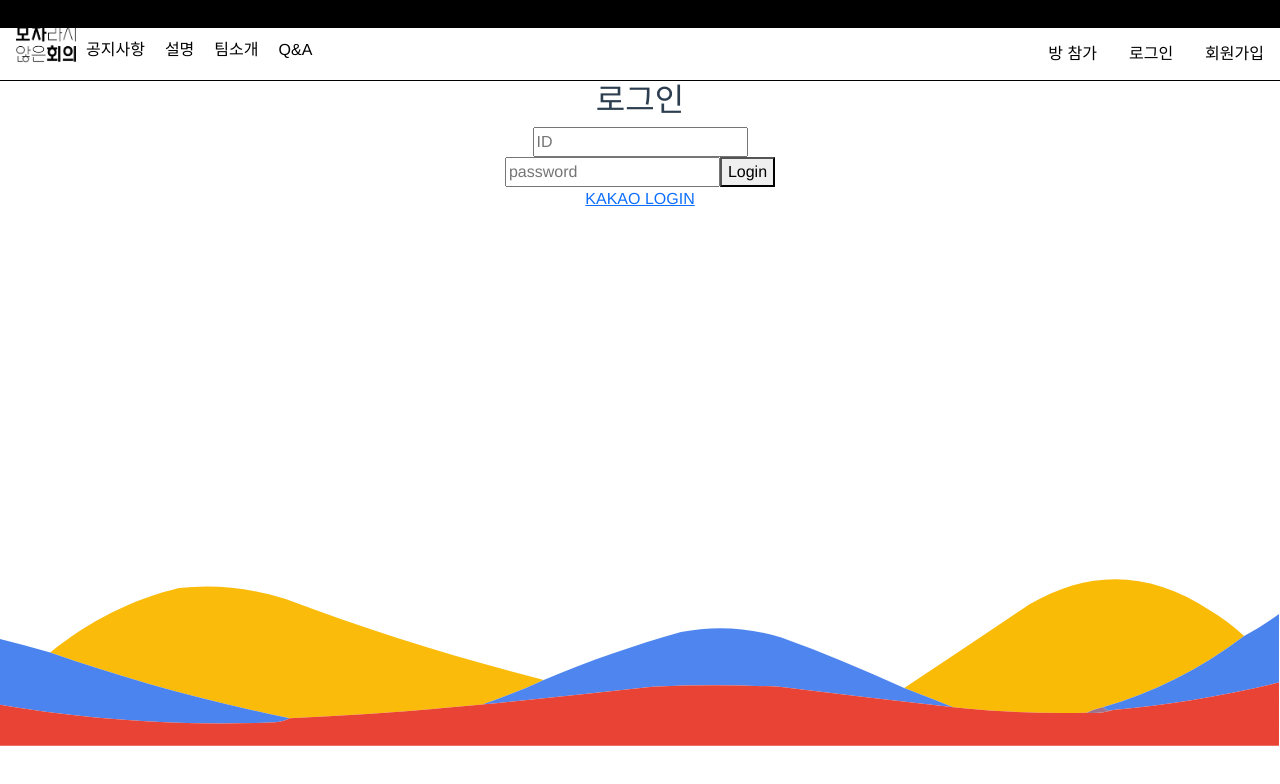
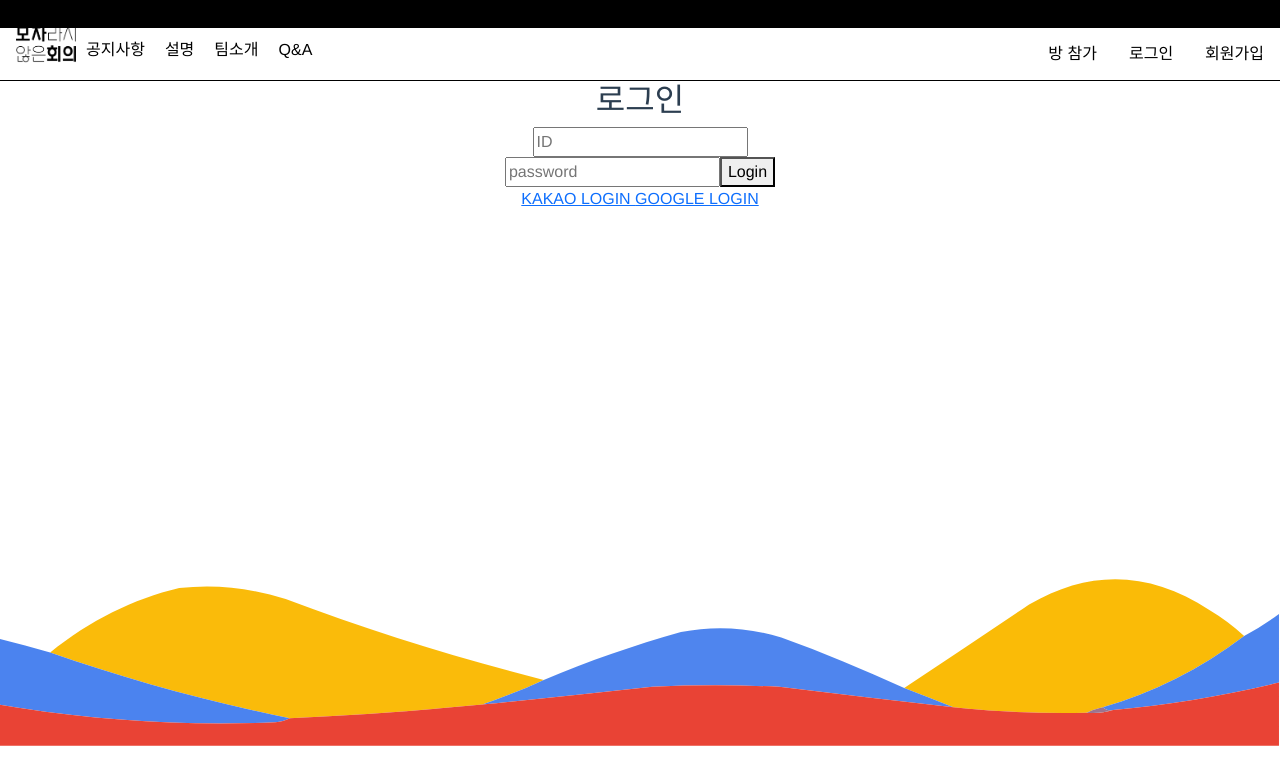
Before and after one commit to gaal94/6-thinking-hats, a Vue app in the folder 6hatsfe/: page /loginpage in a window 1280 px wide. Shown: the top 784 px of the page. Built offline with nearby package versions, Linux system fonts and the light colour scheme.

Commit message:
[DOCS] create google login page

```diff
--- a/6hatsfe/src/views/main/login/LoginPage.vue
+++ b/6hatsfe/src/views/main/login/LoginPage.vue
@@ -8,6 +8,9 @@
           <br>
           <a href="https://kauth.kakao.com/oauth/authorize?client_id=519439ce954029ab868883d1f092d2dc&redirect_uri=http://localhost:8080/kakaologinpage&response_type=code">
             KAKAO LOGIN
+          </a>
+          <a href="">
+            GOOGLE LOGIN
           </a>
   </div>
   <div>{{id}}</div>
```
Also changed, not shown: 6hatsfe/src/views/main/login/GoogleLoginPage.vue (added).
